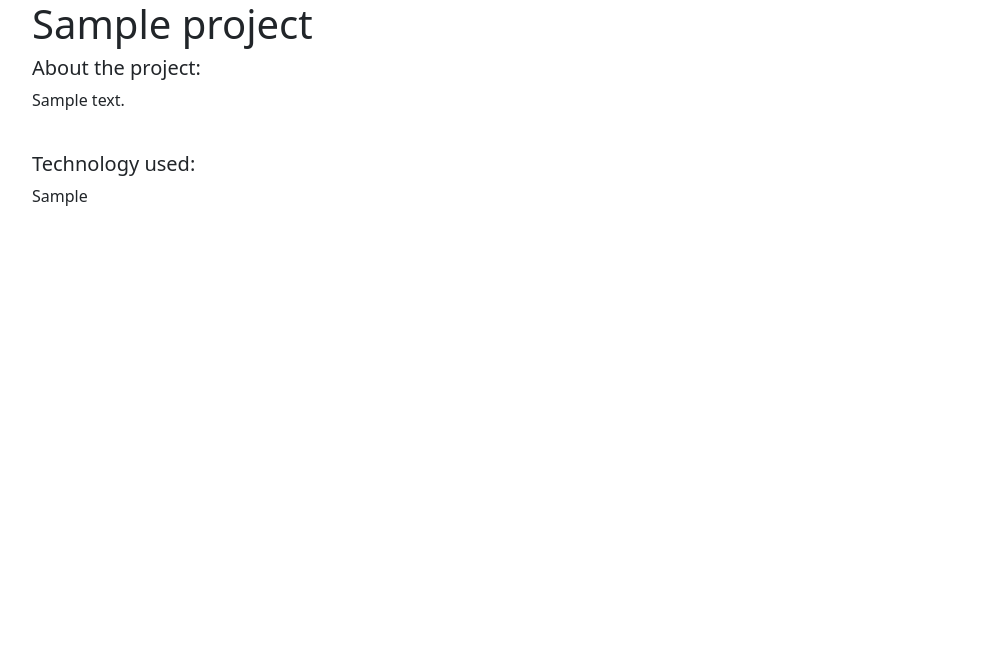
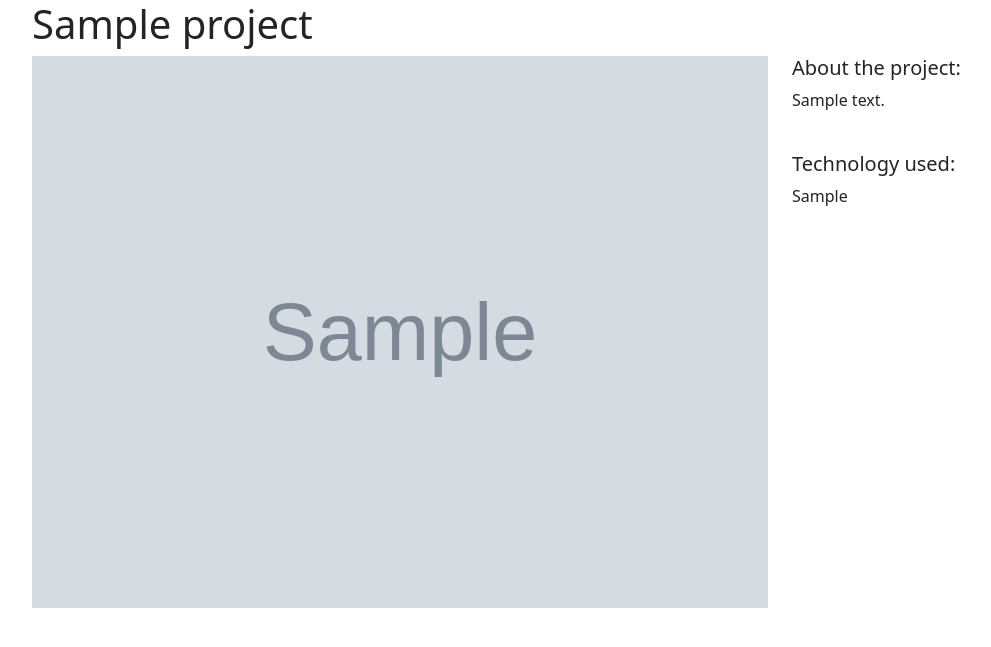
Before and after one commit to angelosgreg/rp-portfolio, a Django app: template projects/templates/projects/project_detail.html in a window 1280 px wide. Shown: the top 647 px of the page, without its empty margins (50-1041 px from the left). Run offline with Django 5.2, Linux system fonts and the light colour scheme; the template is opened without the code that fills it: values that come from a table or form of the project are taken from there, others are empty; tables that the repository leaves empty hold one stand-in row (values such as "Sample post"); grey boxes marked "Sample" are stand-in pictures; parts of the project's set-up code (start-up, migrations or seed data) failed here and were passed over.

Commit message:
detail update

```diff
--- a/projects/templates/projects/project_detail.html
+++ b/projects/templates/projects/project_detail.html
@@ -5,6 +5,11 @@
 {% block page_content %}
 <h1>{{ project.title }}</h1>
 <div class="row">
+    <div class="col-md-8">
+        {% if project.image %}
+            <img src="{{ project.image.url }}" width="100%">
+        {% endif %}
+    </div>
     <div class="col-md-4">
         <h5>About the project:</h5>
         <p>{{ project.description }}</p>
```
